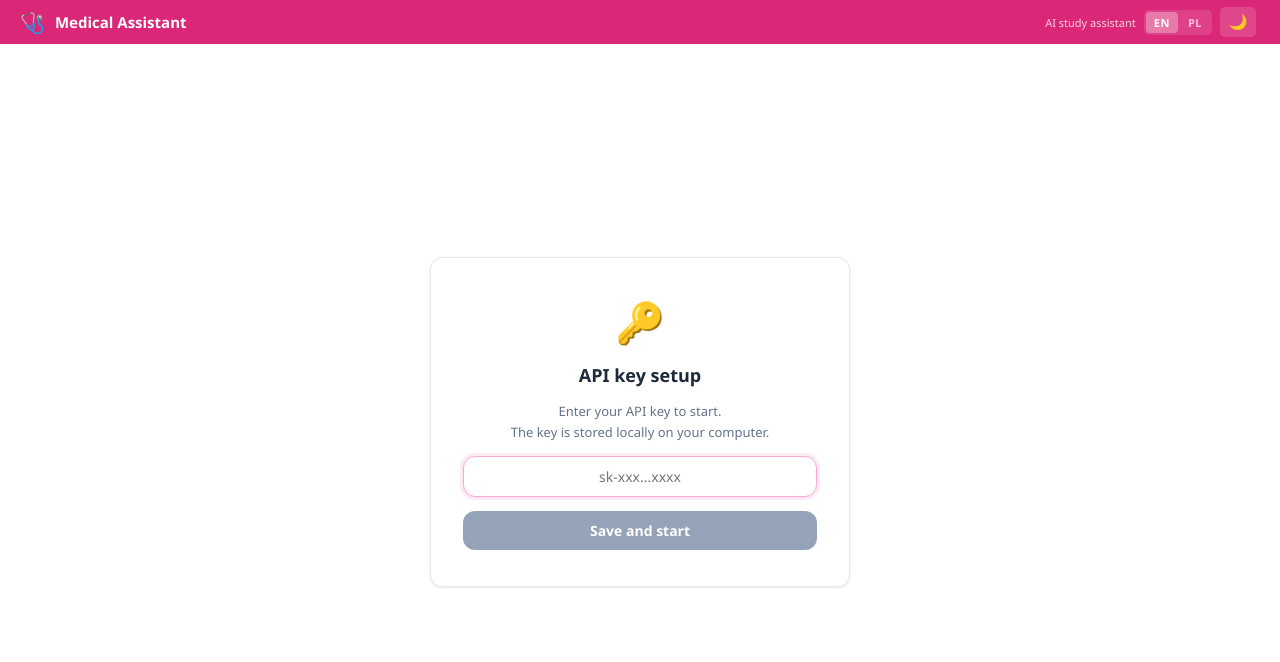
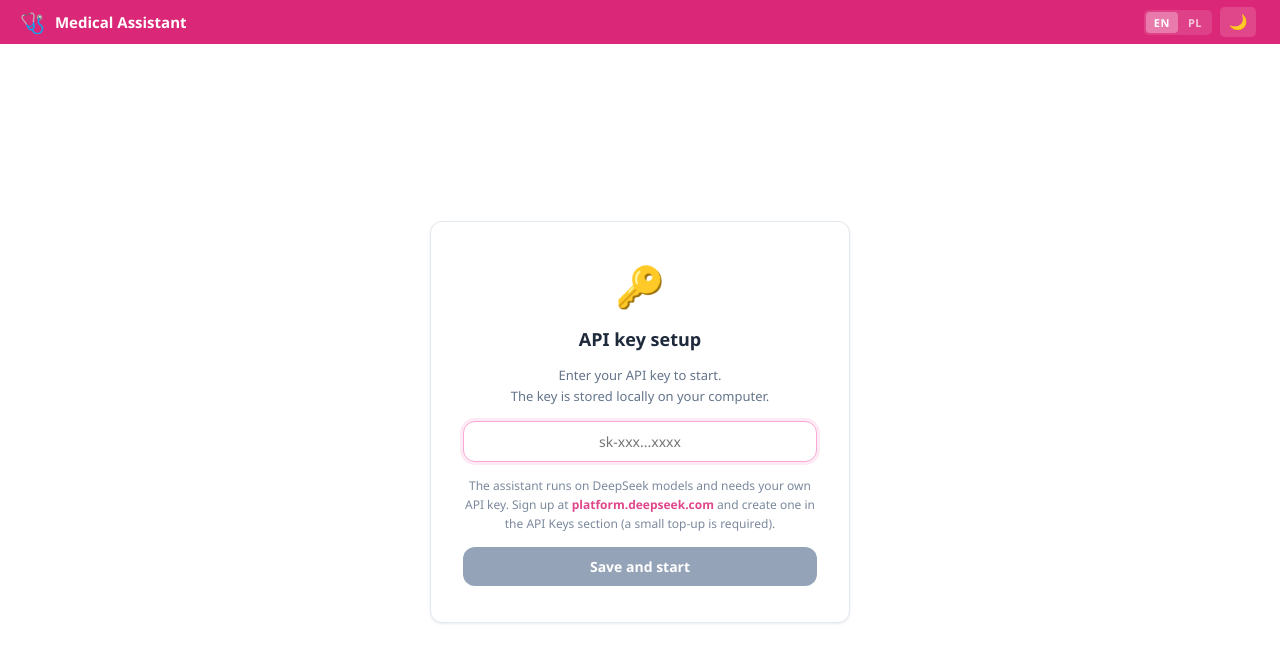
Before and after one commit to Adamowyy/BotMedyczny, a React (Vite) app: page / in a window 1280 px wide. Shown: the top 662 px of the page. Built offline with nearby package versions, Linux system fonts and the light colour scheme; the HTML template or start-up script is replaced by a standard one.

Commit message:
feat: explain the DeepSeek key and drop the duplicate subtitle

```diff
--- a/src/App.jsx
+++ b/src/App.jsx
@@ -108,7 +108,6 @@ function Titlebar({
       <div className="header-left">
         <span className="logo">🩺</span>
         <h1>{t("app.title")}</h1>
-        <span className="subtitle">{t("app.subtitle")}</span>
       </div>
       <div className="titlebar-center">
         <div className="lang-box" title={t("lang.label")}>
@@ -660,6 +659,17 @@ export default function App() {
               placeholder={t("setup.placeholder")}
               autoFocus
             />
+            <p className="setup-note">
+              {t("setup.keyInfoA")}{" "}
+              <a
+                href="https://platform.deepseek.com/api_keys"
+                target="_blank"
+                rel="noopener noreferrer"
+              >
+                platform.deepseek.com
+              </a>{" "}
+              {t("setup.keyInfoB")}
+            </p>
             <button
               className="setup-btn"
               onClick={handleSaveKey}
--- a/src/i18n.mjs
+++ b/src/i18n.mjs
@@ -8,7 +8,6 @@ export const STRINGS = {
   en: {
     // header
     "app.title": "Medical Assistant",
-    "app.subtitle": "AI study assistant",
     "lang.label": "Language",
 
     // buttons
@@ -39,6 +38,8 @@ export const STRINGS = {
     "setup.title": "API key setup",
     "setup.textA": "Enter your API key to start.",
     "setup.textB": "The key is stored locally on your computer.",
+    "setup.keyInfoA": "The assistant runs on DeepSeek models and needs your own API key. Sign up at",
+    "setup.keyInfoB": "and create one in the API Keys section (a small top-up is required).",
     "setup.placeholder": "sk-xxx...xxxx",
     "setup.save": "Save and start",
 
@@ -83,7 +84,6 @@ export const STRINGS = {
   pl: {
     // header
     "app.title": "Asystent Medyczny",
-    "app.subtitle": "Asystent nauki AI",
     "lang.label": "Język",
 
     // buttons
@@ -114,6 +114,8 @@ export const STRINGS = {
     "setup.title": "Konfiguracja klucza API",
     "setup.textA": "Wprowadź swój klucz API, aby rozpocząć.",
     "setup.textB": "Klucz jest przechowywany lokalnie na Twoim komputerze.",
+    "setup.keyInfoA": "Asystent działa na modelach DeepSeek i potrzebuje własnego klucza API. Załóż konto na",
+    "setup.keyInfoB": "i wygeneruj klucz w sekcji API Keys (wymagane drobne doładowanie).",
     "setup.placeholder": "sk-xxx...xxxx",
     "setup.save": "Zapisz i uruchom",
 
--- a/src/styles/setup.css
+++ b/src/styles/setup.css
@@ -44,6 +44,23 @@
   padding: 8px 12px;
   border-radius: 8px;
   font-size: 12px;
+}
+
+.setup-card .setup-note {
+  font-size: 12px;
+  color: var(--text-secondary);
+  line-height: 1.6;
+  opacity: 0.85;
+}
+
+.setup-card .setup-note a {
+  color: var(--accent);
+  font-weight: 600;
+  text-decoration: none;
+}
+
+.setup-card .setup-note a:hover {
+  text-decoration: underline;
 }
 
 .setup-input {
@@ -107,3 +124,7 @@
 [data-theme="dark"] .setup-btn:disabled {
   background: #4b5563;
 }
+
+[data-theme="dark"] .setup-card .setup-note a {
+  color: var(--accent-light);
+}
--- a/src/styles/titlebar.css
+++ b/src/styles/titlebar.css
@@ -30,14 +30,6 @@
   font-size: 15px;
   font-weight: 600;
   white-space: nowrap;
-}
-
-.header .subtitle {
-  font-size: 11px;
-  opacity: 0.8;
-  white-space: nowrap;
-  margin-left: auto;
-  margin-right: 8px;
 }
 
 .titlebar-center {
@@ -156,10 +148,6 @@
     display: none;
   }
 
-  .header .subtitle {
-    display: none;
-  }
-
   .new-chat-mobile-bar {
     display: block;
   }
```
